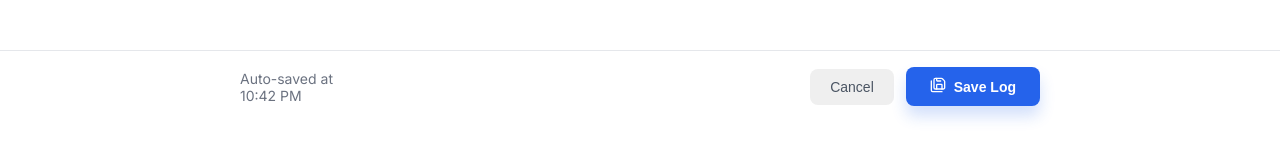
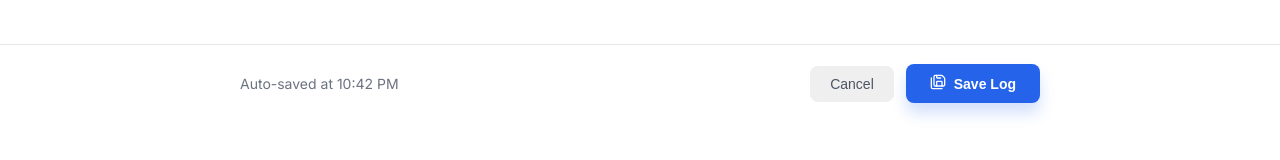
Before and after one commit to JoyCreativeCoder/BuildLog, a React (Vite) app: page /create in a window 1280 px wide. Shown: the part 678-838 px from the top of the page. Built offline with nearby package versions, Linux system fonts and the light colour scheme; the HTML template or start-up script is replaced by a standard one.

Commit message:
fixed text

```diff
--- a/src/pages/Createlog/CreateLog.module.css
+++ b/src/pages/Createlog/CreateLog.module.css
@@ -328,6 +328,7 @@ form {
 .autoSave {
   font-size: 0.875rem;
   color: #6b7280;
+  text-wrap: nowrap;
   /* display: none; */
 }
 
--- a/src/pages/Createlog/CreateLog.tsx
+++ b/src/pages/Createlog/CreateLog.tsx
@@ -123,7 +123,7 @@ const CreateLog = () => {
       </main>
       <div className={styles.footer}>
         <div className={styles.actionContainer}>
-          <div className={styles.autoSave}>Auto-saved at 10:42 PM</div>
+          <p className={styles.autoSave}>Auto-saved at 10:42 PM</p>
           <div className={styles.callToAction}>
             <button className={styles.cancel}>Cancel</button>
             <button className={styles.save}>
```
